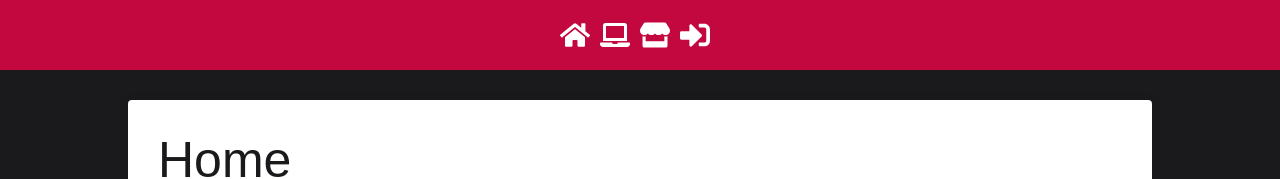
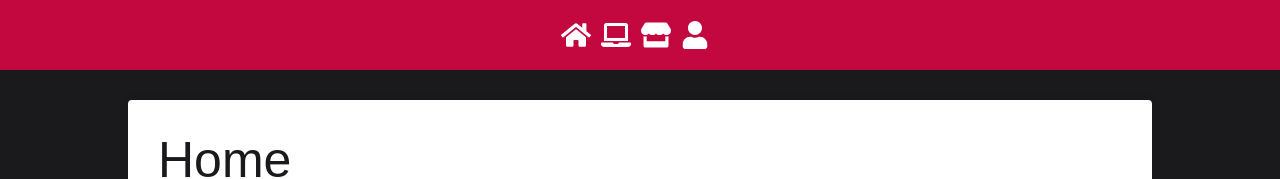
Before and after one commit to ericvizu/frontend-pc, a React (Create React App) app: page / in a window 1280 px wide. Shown: the top 179 px of the page. Built offline with nearby package versions, Linux system fonts and the light colour scheme.

Commit message:
Header icon for login added

```diff
--- a/src/components/Header/index.js
+++ b/src/components/Header/index.js
@@ -1,4 +1,4 @@
-import { FaHome, FaSignInAlt, FaLaptop, FaStore } from 'react-icons/fa';
+import { FaHome, FaLaptop, FaStore, FaUser } from 'react-icons/fa';
 import { Link } from 'react-router-dom';
 import { Nav } from './styled';
 
@@ -14,8 +14,8 @@ export default function Header() {
       <Link to="/stock">
         <FaStore size={30} />
       </Link>
-      <Link to="/teste">
-        <FaSignInAlt size={30} />
+      <Link to="/login">
+        <FaUser size={28} />
       </Link>
     </Nav>
   );
```
